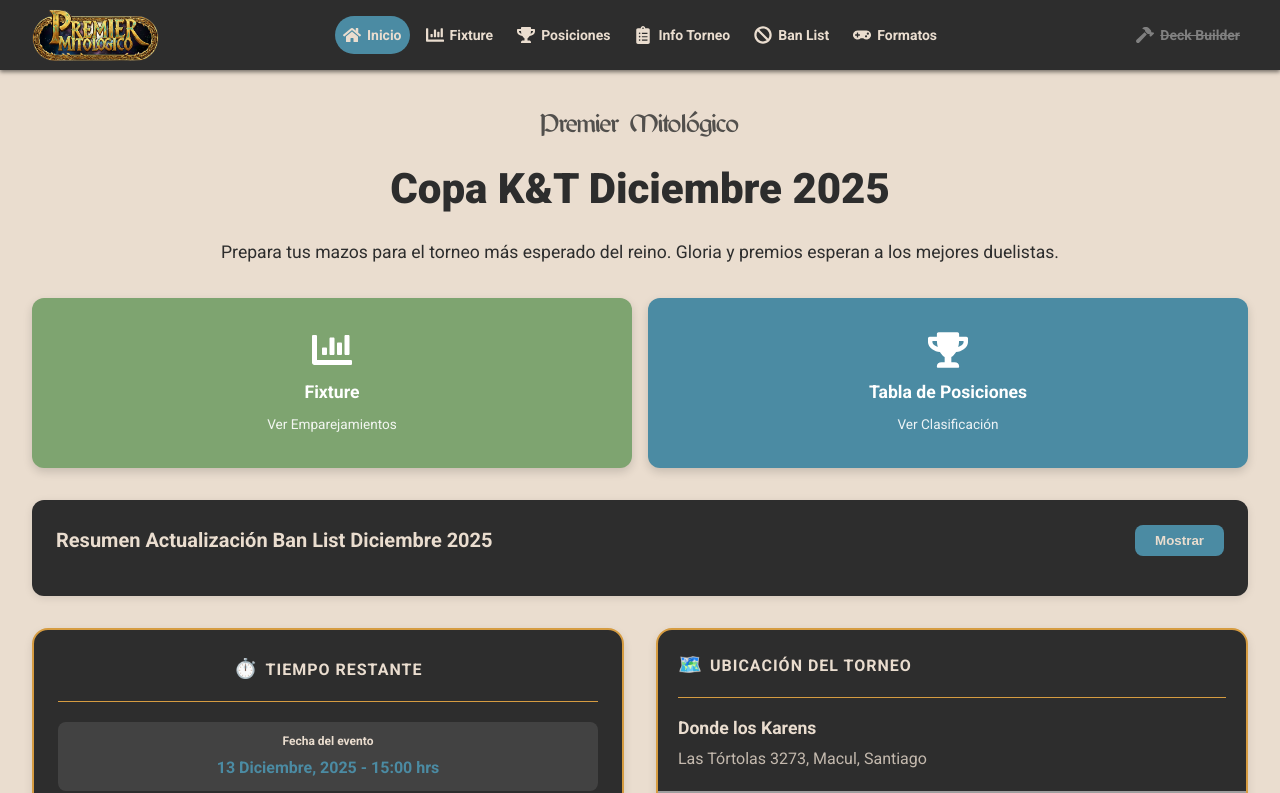
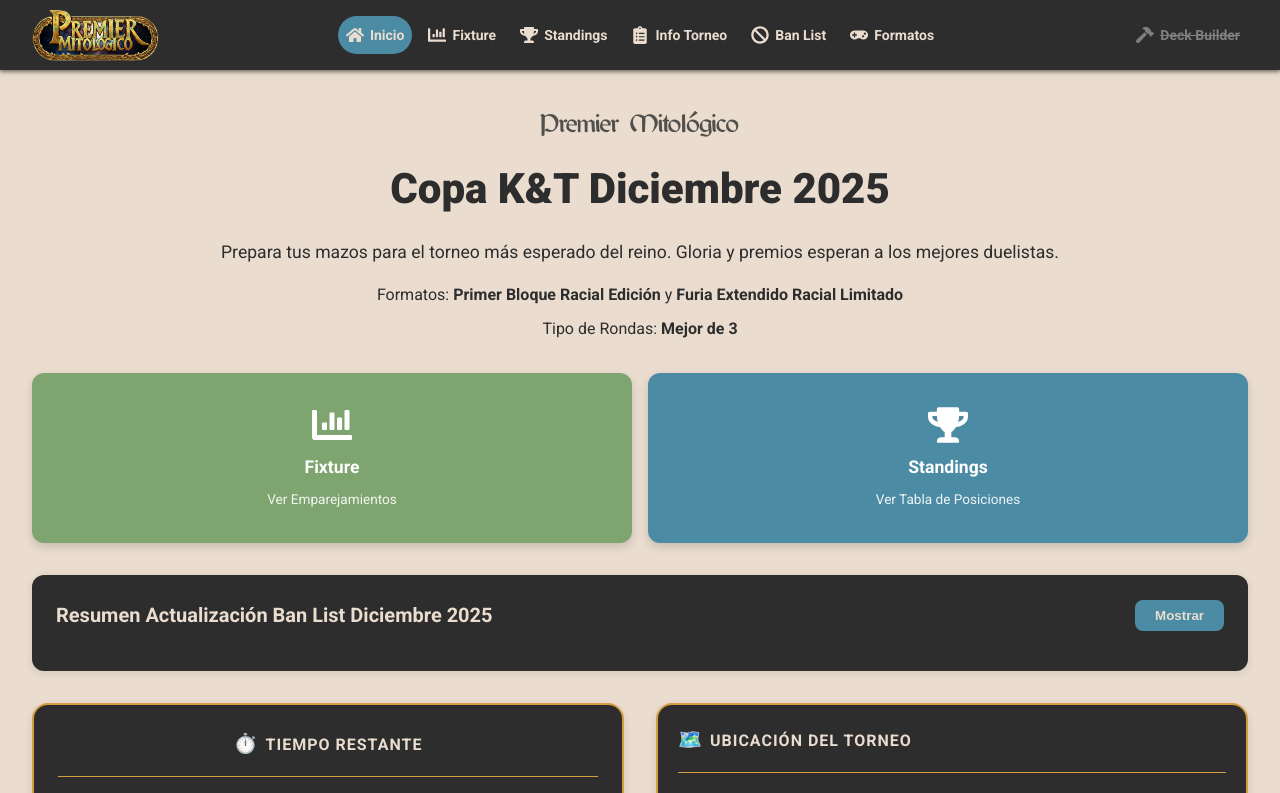
Before and after one commit to andreuvv/premier_mitologico, a React (Vite) app: page / in a window 1280 px wide. Shown: the top 793 px of the page. Built offline with nearby package versions, Linux system fonts and the light colour scheme; no server answers; grey boxes are pictures that could not be loaded.

Commit message:
Add tournament format and round type info to home page

```diff
--- a/src/components/layout/Header.tsx
+++ b/src/components/layout/Header.tsx
@@ -34,7 +34,7 @@ const Header = () => {
             className={location.pathname === '/standings' ? styles.active : ''}
           >
             <FaTrophy className={styles.icon} />
-            Posiciones
+            Standings
           </Link>
           <Link
             to="/tournament-info"
@@ -86,7 +86,7 @@ const Header = () => {
           </Link>
           <Link to="/standings" onClick={() => setMobileMenuOpen(false)}>
             <FaTrophy className={styles.icon} />
-            Posiciones
+            Standings
           </Link>
           <Link to="/tournament-info" onClick={() => setMobileMenuOpen(false)}>
             <FaClipboardList className={styles.icon} />
--- a/src/pages/HomePage.module.css
+++ b/src/pages/HomePage.module.css
@@ -24,8 +24,23 @@
 .description {
   text-align: center;
   color: var(--coal-grey);
+  margin-bottom: 1rem;
+  font-size: 1.1rem;
+}
+
+.tournamentInfo {
+  text-align: center;
   margin-bottom: 2rem;
-  font-size: 1.1rem;
+}
+
+.infoText {
+  color: var(--coal-grey);
+  font-size: 1rem;
+  margin: 0.5rem 0;
+}
+
+.infoText strong {
+  font-weight: 700;
 }
 
 .quickAccess {
--- a/src/pages/HomePage.tsx
+++ b/src/pages/HomePage.tsx
@@ -18,6 +18,15 @@ const HomePage = () => {
         Prepara tus mazos para el torneo más esperado del reino. Gloria y premios esperan a los mejores duelistas.
       </p>
 
+      <div className={styles.tournamentInfo}>
+        <p className={styles.infoText}>
+          Formatos: <strong>Primer Bloque Racial Edición</strong> y <strong>Furia Extendido Racial Limitado</strong>
+        </p>
+        <p className={styles.infoText}>
+          Tipo de Rondas: <strong>Mejor de 3</strong>
+        </p>
+      </div>
+
       <div className={styles.quickAccess}>
         <Link to="/fixture" className={styles.quickCard} style={{ backgroundColor: 'var(--sage-green)' }}>
           <FaChartBar className={styles.cardIcon} />
@@ -26,8 +35,8 @@ const HomePage = () => {
         </Link>
         <Link to="/standings" className={styles.quickCard} style={{ backgroundColor: 'var(--petrol-blue)' }}>
           <FaTrophy className={styles.cardIcon} />
-          <span className={styles.cardText}>Tabla de Posiciones</span>
-          <span className={styles.cardSubtext}>Ver Clasificación</span>
+          <span className={styles.cardText}>Standings</span>
+          <span className={styles.cardSubtext}>Ver Tabla de Posiciones</span>
         </Link>
       </div>
 
--- a/src/pages/StandingsPage.module.css
+++ b/src/pages/StandingsPage.module.css
@@ -17,12 +17,20 @@
 .empty {
   text-align: center;
   padding: 3rem 1rem;
-  font-size: 1.1rem;
+  font-size: 1.2rem;
   color: var(--coal-grey);
 }
 
 .error {
   color: var(--brick-red);
+  background-color: rgba(201, 67, 56, 0.1);
+  border-radius: 8px;
+  margin: 2rem;
+}
+
+.empty {
+  color: var(--coal-grey);
+  opacity: 0.6;
 }
 
 .tableContainer {
```
